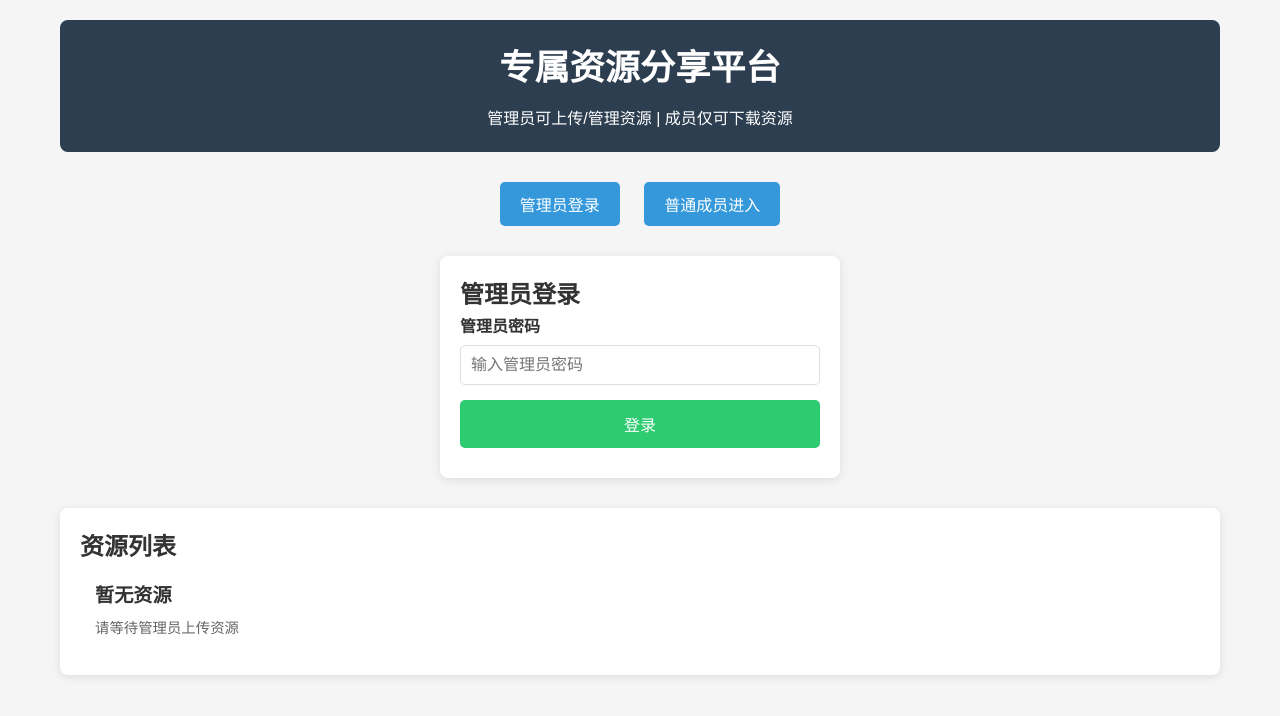
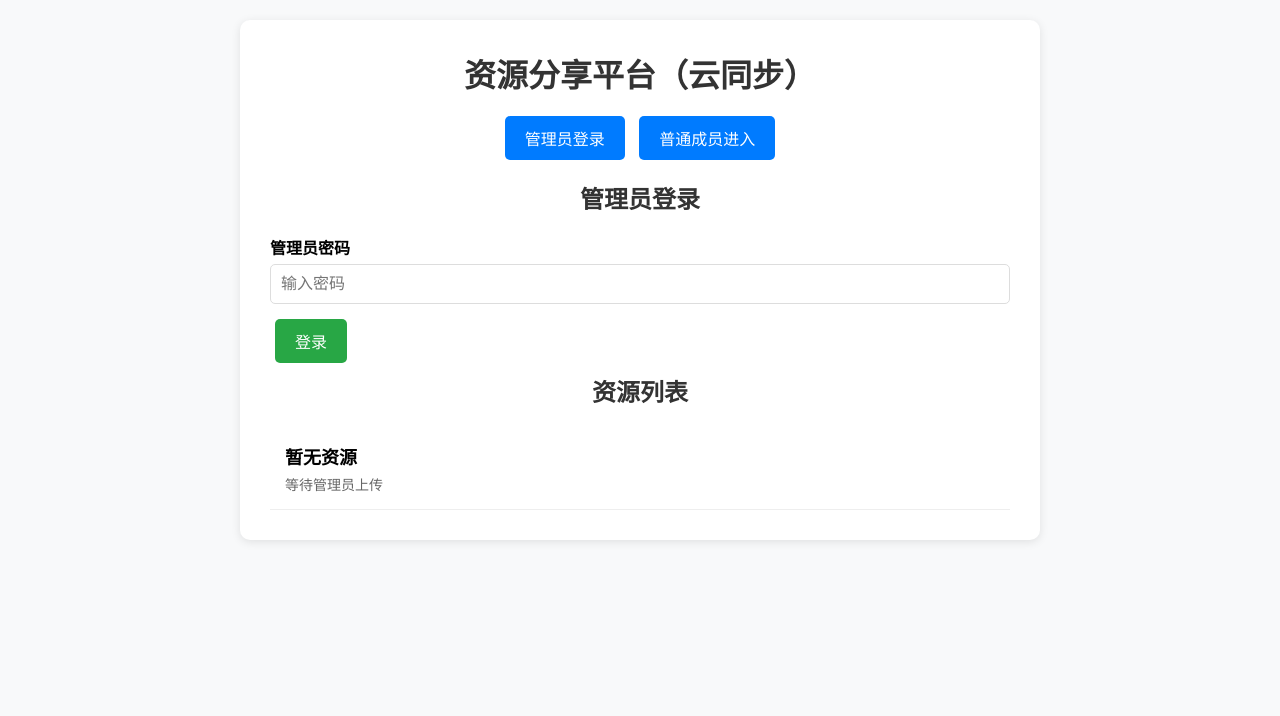
Before and after one commit to hgchvhjv6855/hgchvhjv6855.github.io, a plain HTML site: page index.html in a window 1280 px wide. Both pictures are taken after a click on the button "管理员登录". Drawn offline with Linux system fonts and the light colour scheme.

Commit message:
Add files via upload

```diff
--- a/index.html
+++ b/index.html
@@ -3,213 +3,71 @@
 <head>
     <meta charset="UTF-8">
     <meta name="viewport" content="width=device-width, initial-scale=1.0">
-    <title>专属资源分享平台</title>
+    <title>简易云同步资源平台</title>
     <style>
-        * {
-            margin: 0;
-            padding: 0;
-            box-sizing: border-box;
-            font-family: 'Arial', sans-serif;
-        }
-        body {
-            background: #f5f5f5;
-            color: #333;
-            line-height: 1.6;
-        }
-        .container {
-            max-width: 1200px;
-            margin: 0 auto;
-            padding: 20px;
-        }
-        header {
-            text-align: center;
-            margin-bottom: 30px;
-            padding: 20px 0;
-            background: #2c3e50;
-            color: white;
-            border-radius: 8px;
-        }
-        h1 {
-            font-size: 2.2rem;
-            margin-bottom: 10px;
-        }
-        .auth-section {
-            text-align: center;
-            margin-bottom: 30px;
-        }
-        .auth-btn {
-            padding: 10px 20px;
-            margin: 0 10px;
-            border: none;
-            border-radius: 5px;
-            background: #3498db;
-            color: white;
-            font-size: 1rem;
-            cursor: pointer;
-            transition: background 0.3s;
-        }
-        .auth-btn:hover {
-            background: #2980b9;
-        }
-        .admin-login {
-            display: none;
-            max-width: 400px;
-            margin: 0 auto 30px;
-            background: white;
-            padding: 20px;
-            border-radius: 8px;
-            box-shadow: 0 2px 10px rgba(0,0,0,0.1);
-        }
-        .admin-login.active {
-            display: block;
-        }
-        .form-group {
-            margin-bottom: 15px;
-        }
-        label {
-            display: block;
-            margin-bottom: 5px;
-            font-weight: bold;
-        }
-        input {
-            width: 100%;
-            padding: 10px;
-            border: 1px solid #ddd;
-            border-radius: 5px;
-            font-size: 1rem;
-        }
-        .submit-btn {
-            width: 100%;
-            padding: 12px;
-            border: none;
-            border-radius: 5px;
-            background: #2ecc71;
-            color: white;
-            font-size: 1rem;
-            cursor: pointer;
-            transition: background 0.3s;
-        }
-        .submit-btn:hover {
-            background: #27ae60;
-        }
-        .upload-section {
-            display: none;
-            background: white;
-            padding: 20px;
-            border-radius: 8px;
-            box-shadow: 0 2px 10px rgba(0,0,0,0.1);
-            margin-bottom: 30px;
-        }
-        .upload-section.active {
-            display: block;
-        }
-        .file-input {
-            margin-bottom: 15px;
-        }
-        .resource-list {
-            background: white;
-            padding: 20px;
-            border-radius: 8px;
-            box-shadow: 0 2px 10px rgba(0,0,0,0.1);
-        }
-        .resource-item {
-            display: flex;
-            justify-content: space-between;
-            align-items: center;
-            padding: 15px;
-            border-bottom: 1px solid #eee;
-        }
-        .resource-item:last-child {
-            border-bottom: none;
-        }
-        .resource-info h3 {
-            font-size: 1.2rem;
-            margin-bottom: 5px;
-        }
-        .resource-meta {
-            font-size: 0.9rem;
-            color: #666;
-        }
-        .download-btn {
-            padding: 8px 15px;
-            border: none;
-            border-radius: 5px;
-            background: #e67e22;
-            color: white;
-            font-size: 0.9rem;
-            cursor: pointer;
-            transition: background 0.3s;
-        }
-        .download-btn:hover {
-            background: #d35400;
-        }
-        .delete-btn {
-            padding: 8px 15px;
-            margin-left: 10px;
-            border: none;
-            border-radius: 5px;
-            background: #e74c3c;
-            color: white;
-            font-size: 0.9rem;
-            cursor: pointer;
-            transition: background 0.3s;
-        }
-        .delete-btn:hover {
-            background: #c0392b;
-        }
-        .error-message {
-            color: #e74c3c;
-            text-align: center;
-            margin-top: 10px;
-        }
+        * { margin: 0; padding: 0; box-sizing: border-box; font-family: sans-serif; }
+        body { background: #f8f9fa; padding: 20px; }
+        .container { max-width: 800px; margin: 0 auto; background: white; padding: 30px; border-radius: 10px; box-shadow: 0 2px 10px rgba(0,0,0,0.1); }
+        h1, h2 { text-align: center; margin-bottom: 20px; color: #333; }
+        .btn-group { text-align: center; margin: 20px 0; }
+        .btn { padding: 10px 20px; border: none; border-radius: 5px; cursor: pointer; margin: 0 5px; font-size: 16px; }
+        .btn-primary { background: #007bff; color: white; }
+        .btn-success { background: #28a745; color: white; }
+        .btn-danger { background: #dc3545; color: white; } /* 新增删除按钮样式 */
+        .form-group { margin: 15px 0; }
+        label { display: block; margin-bottom: 5px; font-weight: bold; }
+        input { width: 100%; padding: 10px; border: 1px solid #ddd; border-radius: 5px; font-size: 16px; }
+        .hidden { display: none; }
+        .resource-item { padding: 15px; border-bottom: 1px solid #eee; display: flex; justify-content: space-between; align-items: center; }
+        .resource-info h3 { font-size: 18px; margin-bottom: 5px; }
+        .resource-meta { color: #666; font-size: 14px; }
+        .error { color: red; text-align: center; margin: 10px 0; }
+        .action-btns { display: flex; gap: 10px; } /* 按钮间距 */
     </style>
 </head>
 <body>
     <div class="container">
-        <header>
-            <h1>专属资源分享平台</h1>
-            <p>管理员可上传/管理资源 | 成员仅可下载资源</p>
-        </header>
+        <h1>资源分享平台（云同步）</h1>
 
-        <div class="auth-section">
-            <button class="auth-btn" id="admin-btn">管理员登录</button>
-            <button class="auth-btn" id="member-btn">普通成员进入</button>
+        <!-- 按钮区域 -->
+        <div class="btn-group">
+            <button class="btn btn-primary" id="adminLoginBtn">管理员登录</button>
+            <button class="btn btn-primary" id="memberEnterBtn">普通成员进入</button>
         </div>
 
         <!-- 管理员登录表单 -->
-        <div class="admin-login" id="admin-login">
+        <div id="adminLoginForm" class="hidden">
             <h2>管理员登录</h2>
             <div class="form-group">
-                <label for="admin-password">管理员密码</label>
-                <input type="password" id="admin-password" placeholder="输入管理员密码">
+                <label for="adminPwd">管理员密码</label>
+                <input type="password" id="adminPwd" placeholder="输入密码">
             </div>
-            <button class="submit-btn" id="login-submit">登录</button>
-            <div class="error-message" id="login-error"></div>
+            <button class="btn btn-success" id="doLoginBtn">登录</button>
+            <div class="error" id="loginError"></div>
         </div>
 
-        <!-- 管理员上传区域 -->
-        <div class="upload-section" id="upload-section">
+        <!-- 上传区域 -->
+        <div id="uploadArea" class="hidden">
             <h2>上传资源</h2>
             <div class="form-group">
-                <label for="resource-name">资源名称</label>
-                <input type="text" id="resource-name" placeholder="输入资源名称">
+                <label for="resourceName">资源名称</label>
+                <input type="text" id="resourceName" placeholder="输入资源名称">
             </div>
             <div class="form-group">
-                <label for="resource-file">选择文件</label>
-                <input type="file" id="resource-file" class="file-input">
+                <label for="resourceFile">选择文件</label>
+                <input type="file" id="resourceFile">
             </div>
-            <button class="submit-btn" id="upload-submit">上传资源</button>
+            <button class="btn btn-success" id="uploadBtn">上传</button>
         </div>
 
         <!-- 资源列表 -->
-        <div class="resource-list" id="resource-list">
+        <div id="resourceList">
             <h2>资源列表</h2>
-            <div id="resources-container">
-                <!-- 资源项将通过JS动态生成 -->
+            <div id="resourcesContainer">
                 <div class="resource-item">
                     <div class="resource-info">
                         <h3>暂无资源</h3>
-                        <div class="resource-meta">请等待管理员上传资源</div>
+                        <div class="resource-meta">等待管理员上传</div>
                     </div>
                 </div>
             </div>
@@ -218,94 +76,99 @@
 
     <script>
         // 全局变量
-        const ADMIN_PASSWORD = "admin123"; // 默认管理员密码，可自行修改
+        const ADMIN_PWD = "admin123";
         let isAdmin = false;
-        let resources = JSON.parse(localStorage.getItem('resources')) || [];
+        let resources = JSON.parse(localStorage.getItem('sharedResources')) || [];
 
         // DOM元素
-        const adminBtn = document.getElementById('admin-btn');
-        const memberBtn = document.getElementById('member-btn');
-        const adminLogin = document.getElementById('admin-login');
-        const loginSubmit = document.getElementById('login-submit');
-        const adminPassword = document.getElementById('admin-password');
-        const loginError = document.getElementById('login-error');
-        const uploadSection = document.getElementById('upload-section');
-        const uploadSubmit = document.getElementById('upload-submit');
-        const resourceName = document.getElementById('resource-name');
-        const resourceFile = document.getElementById('resource-file');
-        const resourcesContainer = document.getElementById('resources-container');
+        const adminLoginBtn = document.getElementById('adminLoginBtn');
+        const memberEnterBtn = document.getElementById('memberEnterBtn');
+        const adminLoginForm = document.getElementById('adminLoginForm');
+        const doLoginBtn = document.getElementById('doLoginBtn');
+        const adminPwd = document.getElementById('adminPwd');
+        const loginError = document.getElementById('loginError');
+        const uploadArea = document.getElementById('uploadArea');
+        const uploadBtn = document.getElementById('uploadBtn');
+        const resourceName = document.getElementById('resourceName');
+        const resourceFile = document.getElementById('resourceFile');
+        const resourcesContainer = document.getElementById('resourcesContainer');
 
-        // 初始化页面
+        // 初始化渲染
         renderResources();
 
-        // 管理员登录按钮点击事件
-        adminBtn.addEventListener('click', () => {
-            adminLogin.classList.add('active');
-            isAdmin = false;
-            uploadSection.classList.remove('active');
+        // 管理员登录按钮点击
+        adminLoginBtn.addEventListener('click', () => {
+            adminLoginForm.classList.remove('hidden');
+            uploadArea.classList.add('hidden');
+            loginError.textContent = '';
         });
 
-        // 普通成员按钮点击事件
-        memberBtn.addEventListener('click', () => {
-            adminLogin.classList.remove('active');
-            uploadSection.classList.remove('active');
+        // 普通成员进入
+        memberEnterBtn.addEventListener('click', () => {
+            adminLoginForm.classList.add('hidden');
+            uploadArea.classList.add('hidden');
             isAdmin = false;
+            renderResources();
         });
 
-        // 管理员登录提交
-        loginSubmit.addEventListener('click', () => {
-            const password = adminPassword.value.trim();
-            if (password === ADMIN_PASSWORD) {
+        // 执行登录
+        doLoginBtn.addEventListener('click', () => {
+            const pwd = adminPwd.value.trim();
+            if (pwd === ADMIN_PWD) {
                 loginError.textContent = '';
-                adminLogin.classList.remove('active');
-                uploadSection.classList.add('active');
+                adminLoginForm.classList.add('hidden');
+                uploadArea.classList.remove('hidden');
                 isAdmin = true;
-                renderResources(); // 重新渲染资源列表（显示删除按钮）
+                renderResources(); // 登录后重新渲染，显示删除按钮
+                alert('登录成功！');
             } else {
-                loginError.textContent = '密码错误，请重新输入！';
+                loginError.textContent = '密码错误！';
             }
-            adminPassword.value = '';
+            adminPwd.value = '';
         });
 
-        // 上传资源提交
-        uploadSubmit.addEventListener('click', () => {
+        // 上传资源
+        uploadBtn.addEventListener('click', () => {
+            if (!isAdmin) {
+                alert('请先以管理员身份登录！');
+                return;
+            }
             const name = resourceName.value.trim();
             const file = resourceFile.files[0];
-
             if (!name || !file) {
                 alert('请输入资源名称并选择文件！');
                 return;
             }
 
-            // 创建资源对象
+            // 生成资源对象
             const resource = {
-                id: Date.now(), // 唯一ID
+                id: Date.now(),
                 name: name,
                 fileName: file.name,
-                size: formatFileSize(file.size),
-                uploadTime: new Date().toLocaleString(),
-                fileUrl: URL.createObjectURL(file) // 创建临时文件URL
+                size: (file.size / 1024).toFixed(2) + 'KB',
+                time: new Date().toLocaleString(),
+                url: URL.createObjectURL(file)
             };
 
-            // 添加到资源列表并保存到本地存储
+            // 保存到本地存储
             resources.unshift(resource);
-            localStorage.setItem('resources', JSON.stringify(resources));
+            localStorage.setItem('sharedResources', JSON.stringify(resources));
+            renderResources();
 
-            // 重置表单并重新渲染
+            // 重置表单
             resourceName.value = '';
             resourceFile.value = '';
-            renderResources();
-            alert('资源上传成功！');
+            alert('上传成功！');
         });
 
-        // 渲染资源列表
+        // 渲染资源列表（已添加删除按钮）
         function renderResources() {
             if (resources.length === 0) {
                 resourcesContainer.innerHTML = `
                     <div class="resource-item">
                         <div class="resource-info">
                             <h3>暂无资源</h3>
-                            <div class="resource-meta">请等待管理员上传资源</div>
+                            <div class="resource-meta">等待管理员上传</div>
                         </div>
                     </div>
                 `;
@@ -313,46 +176,32 @@
             }
 
             let html = '';
-            resources.forEach(resource => {
+            resources.forEach(item => {
                 html += `
-                    <div class="resource-item" data-id="${resource.id}">
+                    <div class="resource-item">
                         <div class="resource-info">
-                            <h3>${resource.name}</h3>
-                            <div class="resource-meta">
-                                文件名：${resource.fileName} | 大小：${resource.size} | 上传时间：${resource.uploadTime}
-                            </div>
+                            <h3>${item.name}</h3>
+                            <div class="resource-meta">${item.fileName} | ${item.size} | ${item.time}</div>
                         </div>
-                        <div class="resource-actions">
-                            <a href="${resource.fileUrl}" download="${resource.name}" class="download-btn">下载</a>
-                            ${isAdmin ? `<button class="delete-btn" data-id="${resource.id}">删除</button>` : ''}
+                        <div class="action-btns">
+                            <a href="${item.url}" download="${item.name}" class="btn btn-primary">下载</a>
+                            ${isAdmin ? `<button class="btn btn-danger" onclick="deleteResource(${item.id})">删除</button>` : ''}
                         </div>
                     </div>
                 `;
             });
-
             resourcesContainer.innerHTML = html;
-
-            // 绑定删除按钮事件
-            if (isAdmin) {
-                document.querySelectorAll('.delete-btn').forEach(btn => {
-                    btn.addEventListener('click', (e) => {
-                        const id = parseInt(e.target.dataset.id);
-                        if (confirm('确定要删除该资源吗？')) {
-                            resources = resources.filter(resource => resource.id !== id);
-                            localStorage.setItem('resources', JSON.stringify(resources));
-                            renderResources();
-                        }
-                    });
-                });
-            }
         }
 
-        // 格式化文件大小
-        function formatFileSize(bytes) {
-            if (bytes < 1024) return bytes + ' B';
-            if (bytes < 1024 * 1024) return (bytes / 1024).toFixed(2) + ' KB';
-            return (bytes / (1024 * 1024)).toFixed(2) + ' MB';
-        }
+        // 删除资源函数（核心功能）
+        window.deleteResource = function(id) {
+            if (confirm('确定要删除该资源吗？删除后不可恢复！')) {
+                resources = resources.filter(item => item.id !== id);
+                localStorage.setItem('sharedResources', JSON.stringify(resources));
+                renderResources();
+                alert('删除成功！');
+            }
+        };
     </script>
 </body>
 </html>
```
